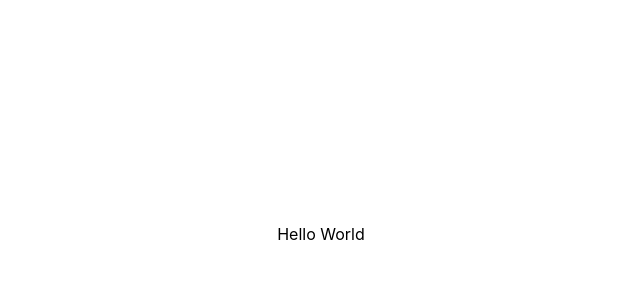
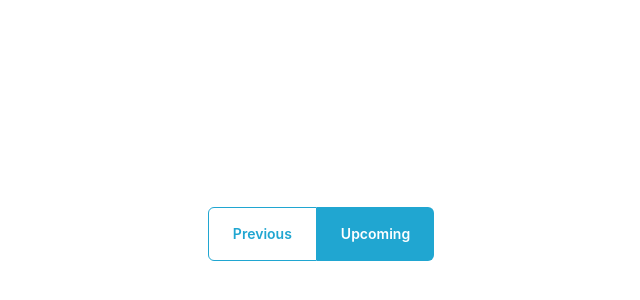
Before and after one commit to marlucz/redux-dashboard, a React (Vite) app: page / in a window 1280 px wide. Shown: the part 166-466 px from the top of the page, without its empty margins (319-959 px from the left). Built offline with nearby package versions, Linux system fonts and the light colour scheme.

Commit message:
add buttons

```diff
--- a/package.json
+++ b/package.json
@@ -14,15 +14,18 @@
     "prepare": "husky install"
   },
   "dependencies": {
+    "class-variance-authority": "^0.7.0",
+    "clsx": "^2.0.0",
     "concurrently": "^8.2.1",
     "husky": "^8.0.3",
     "json-server": "^0.17.3",
     "lint-staged": "^14.0.1",
     "react": "^18.2.0",
     "react-dom": "^18.2.0",
-    "vite-tsconfig-paths": "^4.2.1"
+    "tailwind-merge": "^1.14.0"
   },
   "devDependencies": {
+    "@types/node": "^20.6.2",
     "@types/react": "^18.2.15",
     "@types/react-dom": "^18.2.7",
     "@typescript-eslint/eslint-plugin": "^6.0.0",
--- a/src/App.tsx
+++ b/src/App.tsx
@@ -1,7 +1,14 @@
+import { Button } from "./components/button";
+
 export function App() {
   return (
-    <main className="grid place-content-center h-full">
-      <h1>Hello World</h1>
+    <main className="grid h-full place-content-center">
+      <div className="flex">
+        <Button variant={"outline"} className="rounded-r-none">
+          Previous
+        </Button>
+        <Button className="rounded-l-none">Upcoming</Button>
+      </div>
     </main>
   );
 }
--- /dev/null
+++ b/src/components/button/button.tsx
@@ -0,0 +1,40 @@
+import * as React from "react";
+import { type VariantProps, cva } from "class-variance-authority";
+import { cn } from "../../utils";
+
+const buttonVariants = cva(
+  "inline-flex items-center justify-center rounded-md text-sm font-semibold py-4 px-6 transition-colors",
+  {
+    variants: {
+      variant: {
+        default: "bg-primary text-white hover:bg-secondary",
+        outline:
+          "bg-transparent border border-primary text-primary hover:border-secondary hover:text-secondary",
+      },
+    },
+    defaultVariants: {
+      variant: "default",
+    },
+  },
+);
+
+export interface ButtonProps
+  extends React.ButtonHTMLAttributes<HTMLButtonElement>,
+    VariantProps<typeof buttonVariants> {}
+
+const Button = React.forwardRef<HTMLButtonElement, ButtonProps>(
+  ({ className, children, variant, ...props }, ref) => {
+    return (
+      <button
+        className={cn(buttonVariants({ variant, className }))}
+        ref={ref}
+        {...props}
+      >
+        {children}
+      </button>
+    );
+  },
+);
+Button.displayName = "Button";
+
+export { Button, buttonVariants };
--- /dev/null
+++ b/src/components/button/index.ts
@@ -0,0 +1 @@
+export { Button } from "./button";
--- /dev/null
+++ b/src/utils/cn.ts
@@ -0,0 +1,6 @@
+import { type ClassValue, clsx } from "clsx";
+import { twMerge } from "tailwind-merge";
+
+export function cn(...classes: ClassValue[]) {
+  return twMerge(clsx(classes));
+}
--- /dev/null
+++ b/src/utils/index.ts
@@ -0,0 +1 @@
+export { cn } from "./cn";
--- a/tailwind.config.js
+++ b/tailwind.config.js
@@ -5,6 +5,7 @@ export default {
     extend: {
       colors: {
         primary: "#20a6d1",
+        secondary: '#115870'
       },
     },
   },
--- a/tsconfig.json
+++ b/tsconfig.json
@@ -6,7 +6,6 @@
     "lib": ["ES2020", "DOM", "DOM.Iterable"],
     "module": "ESNext",
     "skipLibCheck": true,
-
     /* Bundler mode */
     "moduleResolution": "bundler",
     "allowImportingTsExtensions": true,
@@ -19,10 +18,7 @@
     "strict": true,
     "noUnusedLocals": true,
     "noUnusedParameters": true,
-    "noFallthroughCasesInSwitch": true,
-    "paths": {
-      "@/*": ["./src/*"]
-    }
+    "noFallthroughCasesInSwitch": true
   },
   "include": ["src"],
   "exclude": ["node_modules", "build", "dist"],
--- a/vite.config.ts
+++ b/vite.config.ts
@@ -1,8 +1,8 @@
 import { defineConfig } from "vite";
 import react from "@vitejs/plugin-react";
-import tsconfigPaths from "vite-tsconfig-paths";
+import * as path from "path";
 
 // https://vitejs.dev/config/
 export default defineConfig({
-  plugins: [react(), tsconfigPaths()],
+  plugins: [react()],
 });
```
Also changed, not shown: .eslintrc.json, .prettierrc.json (added), 1 other file (tests, documents, lock files or other folders).
